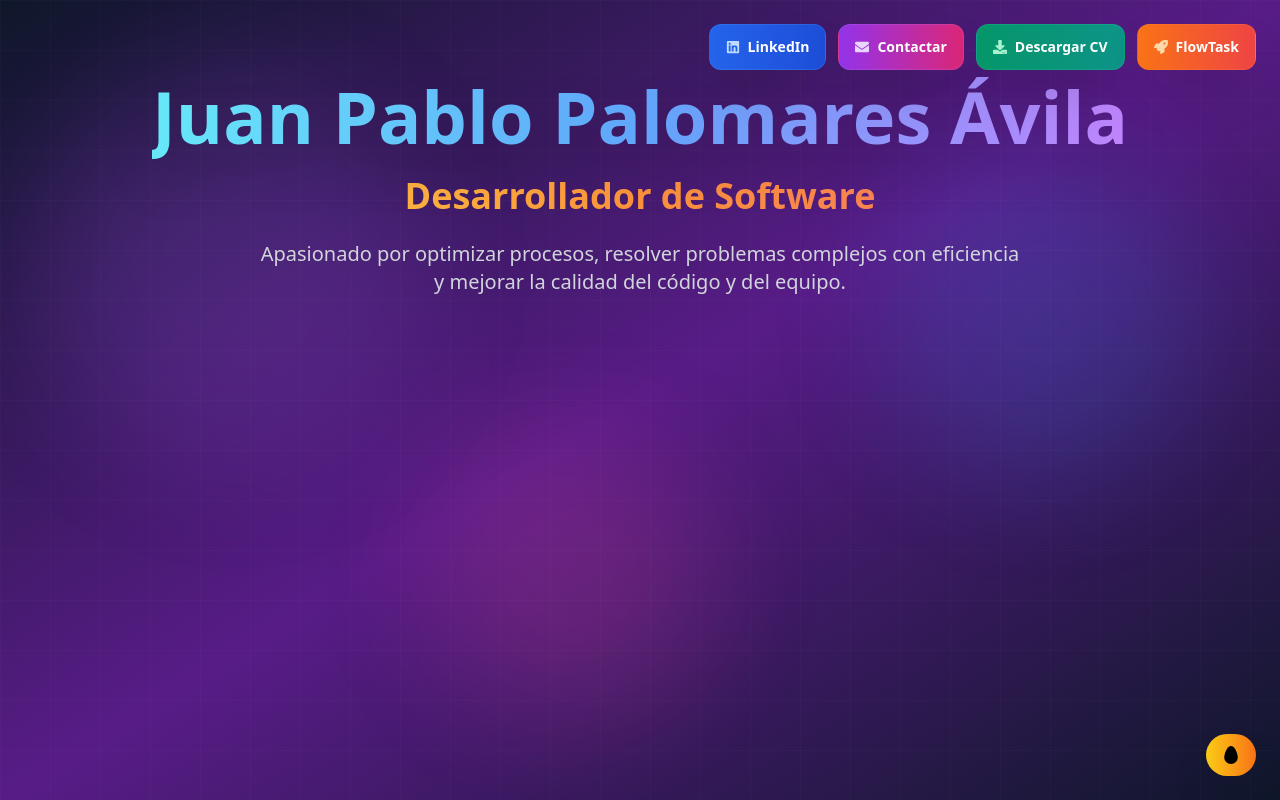
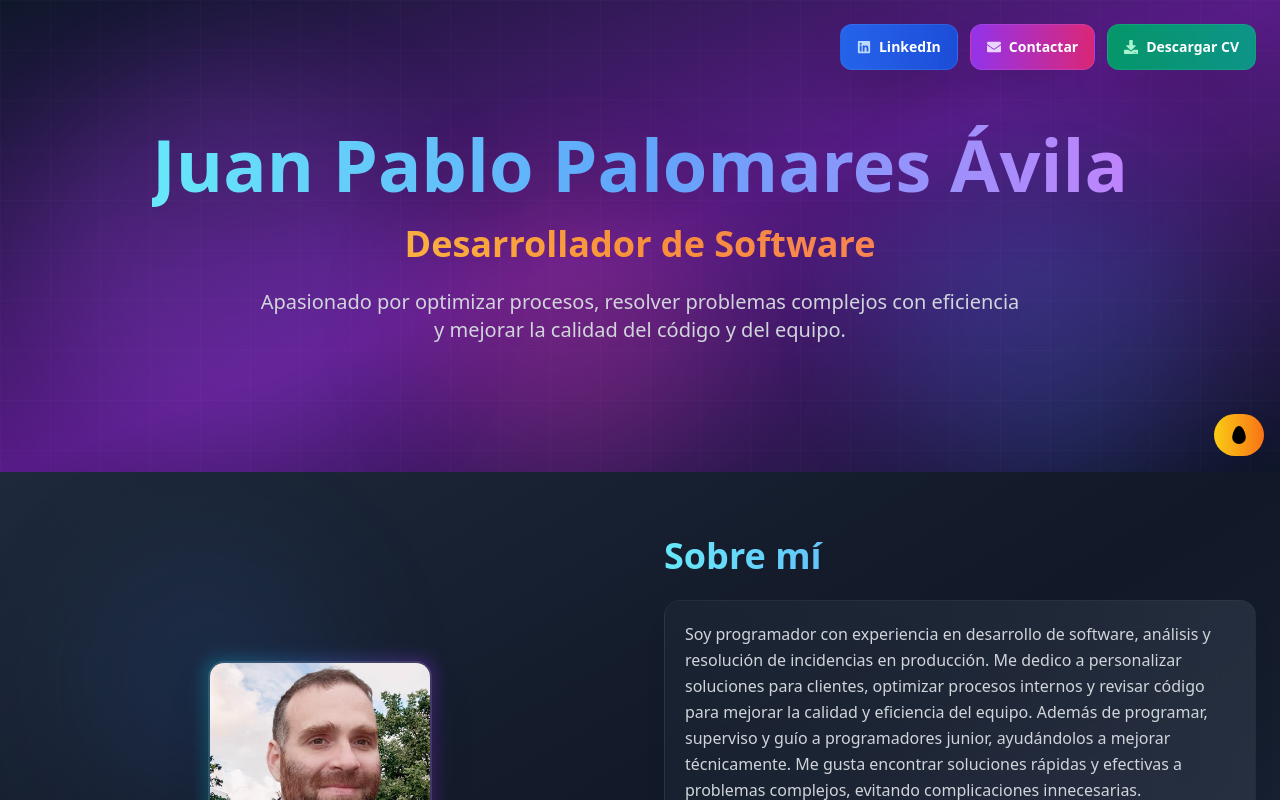
Before and after one commit to JppAvila/CVreact, a React (Vite) app: page / in a window 1280 px wide. Shown: the top 800 px of the page. Built offline with nearby package versions, Linux system fonts and the light colour scheme.

Commit message:
Remove FlowTask button and shrink header

```diff
--- a/src/components/Header.jsx
+++ b/src/components/Header.jsx
@@ -40,23 +40,15 @@ export default function Header() {
           <span className="hidden sm:inline">Descargar CV</span>
         </a>
 
-        {/* Nuevo botón FlowTask */}
-        <a
-          href="/flowtask"
-          className="group flex items-center gap-2 px-4 py-3 bg-gradient-to-r from-orange-500 to-red-500 hover:from-orange-600 hover:to-red-600 text-white rounded-xl text-sm font-bold transition-all duration-300 shadow-2xl hover:shadow-orange-500/25 hover:scale-105 backdrop-blur-xl border border-orange-400/20"
-        >
-          <FaRocket className="text-orange-200 group-hover:text-white transition-colors" />
-          <span className="hidden sm:inline">FlowTask</span>
-        </a>
       </div>
 
       {/* Hero Section - Diseño moderno, texto original */}
-      <section className="relative min-h-screen bg-gradient-to-br from-slate-900 via-purple-900 to-slate-900 text-white py-20 px-6 overflow-hidden">
+        <section className="relative bg-gradient-to-br from-slate-900 via-purple-900 to-slate-900 text-white py-32 px-6 overflow-hidden">
         {/* Elementos de fondo animados */}
         <div className="absolute inset-0">
           <div className="absolute top-20 left-10 w-96 h-96 bg-purple-500/20 rounded-full blur-3xl animate-pulse"></div>
           <div className="absolute top-40 right-20 w-80 h-80 bg-blue-500/20 rounded-full blur-3xl animate-pulse delay-1000"></div>
-          <div className="absolute bottom-20 left-1/3 w-72 h-72 bg-pink-500/20 rounded-full blur-3xl animate-pulse delay-2000"></div>
+            <div className="absolute bottom-0 left-1/3 w-72 h-72 bg-pink-500/20 rounded-full blur-3xl animate-pulse delay-2000"></div>
 
           {/* Grid pattern */}
           <div className="absolute inset-0 bg-[linear-gradient(rgba(255,255,255,0.02)_1px,transparent_1px),linear-gradient(90deg,rgba(255,255,255,0.02)_1px,transparent_1px)] bg-[size:50px_50px]"></div>
@@ -96,7 +88,7 @@ export default function Header() {
         {/* Easter Egg Button */}
         <button
           onClick={() => setShowEgg(true)}
-          className="absolute bottom-6 right-6 bg-gradient-to-r from-yellow-400 to-orange-500 hover:from-yellow-500 hover:to-orange-600 text-black px-4 py-3 rounded-full shadow-2xl hover:scale-110 transition-all duration-300 hover:shadow-yellow-500/25"
+          className="absolute bottom-4 right-4 bg-gradient-to-r from-yellow-400 to-orange-500 hover:from-yellow-500 hover:to-orange-600 text-black px-4 py-3 rounded-full shadow-2xl hover:scale-110 transition-all duration-300 hover:shadow-yellow-500/25"
           title="Easter Egg"
         >
           <FaEgg className="text-lg" />
```
